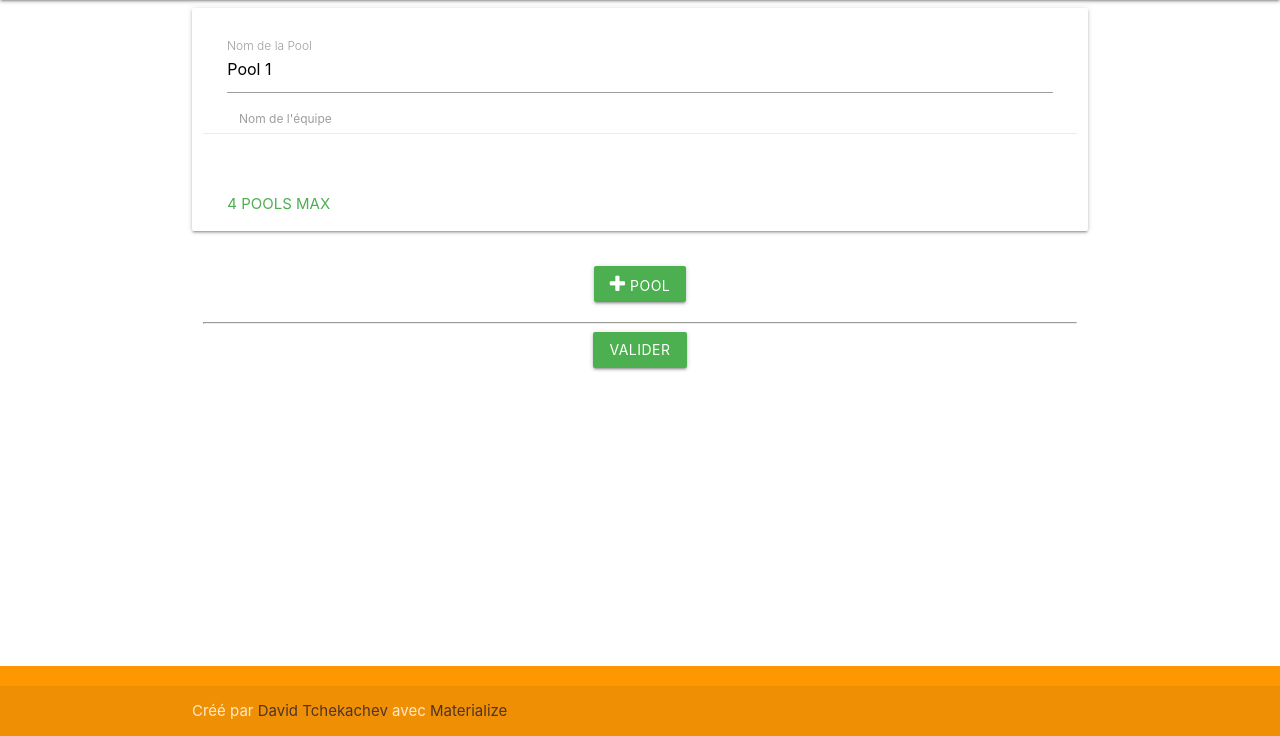
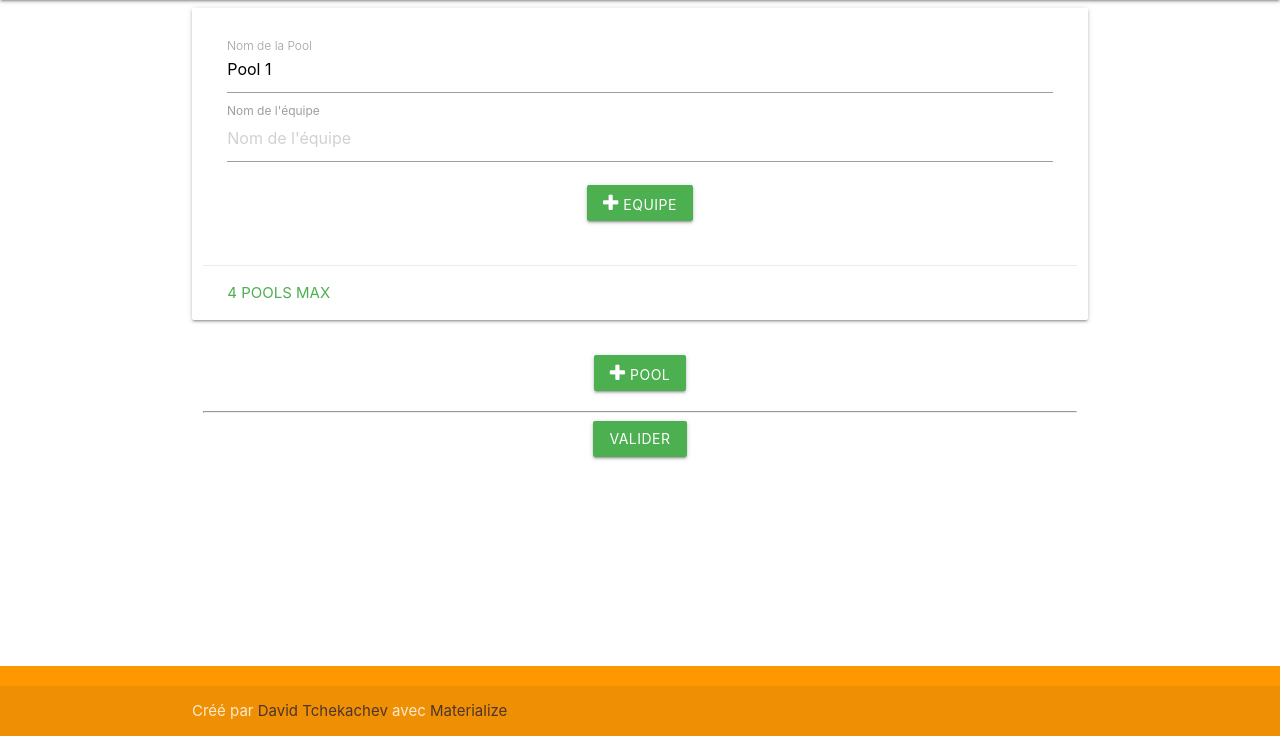
Before and after one commit to Tchekda/Boulbicup, a PHP site: template templates/admin/manage/team/team_new.html.twig in a window 1280 px wide. Shown: the part 64-800 px from the top of the page. Run offline with PHP 8.4, Linux system fonts and the light colour scheme; the template is opened without the code that fills it, so the values that code supplies are empty; some libraries are stand-ins or nearby versions.

Commit message:
Finished team add front - added vardumper - working on team add backend

```diff
--- a/composer.json
+++ b/composer.json
@@ -9,5 +9,8 @@
     "psr-0": {
       "": "src/"
     }
+  },
+  "require-dev": {
+    "symfony/var-dumper": "^4.3"
   }
 }
--- a/public/index.php
+++ b/public/index.php
@@ -35,6 +35,7 @@ try {
         array('POST', '/admin/tournament/new', array(AdminController::class, 'tournamentNewForm'), 'admin_tournament_new_form'),
         array('GET', '/admin/tournament/edit/[i:id]', array(AdminController::class, 'tournamentEdit'), 'admin_tournament_edit'),
         array('GET', '/admin/teams/new/[i:id]', array(AdminController::class, 'teamNew'), 'admin_team_new'),
+        array('POST', '/admin/teams/new/[i:id]', array(AdminController::class, 'teamNewForm'), 'admin_team_new_form'),
         array('GET', '/admin/users', array(AdminController::class, 'userList'), 'admin_user_list'),
     ));
 } catch (Exception $e) {
--- a/src/Entity/Pool.php
+++ b/src/Entity/Pool.php
@@ -6,9 +6,11 @@ use Doctrine\ORM\Mapping as ORM;
 use Doctrine\ORM\Mapping\Column;
 use Doctrine\ORM\Mapping\Entity;
 use Doctrine\ORM\Mapping\Id;
+use Doctrine\ORM\Mapping\Table;
 
 /**
- * @Entity @Table(name="pool")
+ * @Entity(repositoryClass="Repository\PoolRepository")
+ * @Table(name="pool")
  **/
 class Pool {
 
@@ -33,6 +35,7 @@ class Pool {
     /**
      * @var Tournament
      * @ORM\ManyToOne(targetEntity="Tournament", inversedBy="pools")
+     * @ORM\JoinColumn(name="tournament", referencedColumnName="id")
      */
     protected $tournament;
 
--- a/src/Repository/TournamentRepository.php
+++ b/src/Repository/TournamentRepository.php
@@ -18,7 +18,7 @@ class TournamentRepository extends EntityRepository {
 
     public function findAll(bool $reverse = false) {
         return $this->createQueryBuilder('t')
-            ->orderBy('t.start_datetime', ($reverse ? 'DESC' : 'ASC'))
+            ->orderBy('t.start_datetime', ($reverse ? 'ASC' : 'DESC'))
             ->getQuery()
             ->getResult();
     }
--- a/templates/admin/manage/team/team_new.html.twig
+++ b/templates/admin/manage/team/team_new.html.twig
@@ -3,32 +3,43 @@
 {% block body %}
     <div class="container">
         <div class="row">
-            <form action="{{ path('admin_tournament_new_form') }}" method="POST" class="col s12">
+            <form action="{{ path('admin_team_new_form', {'id': tournament.id}) }}" method="POST" class="col s12">
                 <div class="row" id="pools">
                     <div class="col pool card s12" id="pool_1">
                         <div class="card-content">
-                            <div class="card-title input-field">
-                                <input placeholder="Nom de la Pool" id="pool_1_name" name="pool_1_name" type="text"
-                                       value="Pool 1" class="validate">
-                                <label for="pool_1_name">Nom de la Pool</label>
-
+                            <div class="card-title">
+                                <div class="input-field">
+                                    <input required placeholder="Nom de la Pool" id="pool_1_name" name="pool_1_name" type="text"
+                                           value="Pool 1" class="validate">
+                                    <label for="pool_1_name">Nom de la Pool</label>
+                                </div>
                             </div>
-                            <div class="input-field col s12">
-                                <input placeholder="Nom de l'équipe" id="pool_1_name_1" name="pool_1_name_1" type="text"
-                                       class="validate">
-                                <label for="pool_1_name_1">Nom de l'équipe</label>
+                            <div class="teams">
+                                <div class="input-field">
+                                    <input required placeholder="Nom de l'équipe" id="pool_1_name_1" name="pool_1_name_1"
+                                           type="text"
+                                           class="validate">
+                                    <label for="pool_1_name_1">Nom de l'équipe</label>
+                                </div>
+                            </div>
+                            <div class="row">
+                                <div class="col s2 center push-s5">
+                                    <a class="btn waves-effect waves-light green teamAddBtn">
+                                        <i class="fa fa-plus"></i> Equipe
+                                    </a>
+                                </div>
                             </div>
                         </div>
                         <div class="card-action">
-                            <a href="#" class="disabled green-text">4 Pools Max</a>
+                            <a href="#" class="green-text">4 Pools Max</a>
                         </div>
                     </div>
                 </div>
                 <div class="row">
                     <div class="col s2 center push-s5">
-                        <button class="btn waves-effect waves-light green" id="addPool">
+                        <a class="btn waves-effect waves-light green" id="addPoolBtn">
                             <i class="fa fa-plus"></i> Pool
-                        </button>
+                        </a>
                     </div>
                 </div>
                 <hr>
@@ -42,45 +53,124 @@
             </form>
         </div>
     </div>
+    <div class="col card sCOLWDTH" id="pool_POOLID" style="display: none">
+        <div class="card-content">
+            <div class="card-title">
+                <div class="input-field">
+                    <input required placeholder="Nom de la Pool" id="pool_POOLID_name" name="pool_POOLID_name" type="text"
+                           value="Pool POOLID" class="validate">
+                    <label for="pool_POOLID_name">Nom de la Pool</label>
+                </div>
+            </div>
+            <div class="teams">
+                <div class="input-field">
+                    <input required placeholder="Nom de l'équipe" id="pool_POOLID_name_1" name="pool_POOLID_name_1" type="text"
+                           class="validate">
+                    <label for="pool_POOLID_name_1">Nom de l'équipe</label>
+                </div>
+            </div>
+            <div class="row">
+                <div class="col s2 center push-s5">
+                    <a class="btn waves-effect waves-light green teamAddBtn">
+                        <i class="fa fa-plus"></i> Equipe
+                    </a>
+                </div>
+            </div>
+        </div>
+        <div class="card-action">
+            <a href="#" class="red-text poolDeleteBtn">Supprimer</a>
+        </div>
+    </div>
+    <div id="pool_POOLID_team_TEAMID" style="display: none">
+        <div class="input-field inline">
+            <a href="#" class="teamDeleteBtn"><i class="fas fa-trash-alt"></i></a>
+            <input required placeholder="Nom de l'équipe" id="pool_POOLID_name_TEAMID" name="pool_POOLID_name_TEAMID" type="text"
+                   class="validate">
+            <label for="pool_POOLID_name_TEAMID">Nom de l'équipe</label>
+        </div>
+        <a href="#" class="teamDeleteBtn red-text"><i class="fa fa-trash"></i></a>
+    </div>
+
+
 {% endblock %}
 {% block javascripts %}
     <script>
         $(function () {
-            $("#addPool").click(function (e) {
+
+            $('body').on('click', '#addPoolBtn', function(e) {
                 e.preventDefault();
+                console.log("Hello");
                 let nbPools = $('#pools div.pool').size(),
                     poolDiv = $('#pools');
-                if (nbPools >= 4){
+                if (nbPools >= 4) {
                     M.toast({html: '4 Pools Maximum', classes: 'red'})
-                }else {
-                    let poolHTML = "<div class=\"col pool card s" + (12 / (nbPools + 1)) + "\" id=\"pool_" + (nbPools + 1) + "\">\n" +
-                        "                        <div class=\"card-content\">\n" +
-                        "                            <div class=\"card-title input-field\">\n" +
-                        "                                <input placeholder=\"Nom de la Pool\" id=\"pool_" + (nbPools + 1) + "_name\" name=\"pool_" + (nbPools + 1) + "_name\" type=\"text\"\n" +
-                        "                                       value=\"Pool " + (nbPools + 1) + "\" class=\"validate\">\n" +
-                        "                                <label for=\"pool_" + (nbPools + 1) + "_name\">Nom de l'équipe</label>\n" +
-                        "                            </div>\n" +
-                        "                            <div class=\"input-field col s12\">\n" +
-                        "                                 <input placeholder=\"Nom de l'équipe\" id=\"pool_" + (nbPools + 1) + "_name_1\"" +
-                        "                                     name=\"pool_" + (nbPools + 1) + "_name_1\" type=\"text\"\n" +
-                        "                                       class=\"validate\">\n" +
-                        "                                 <label for=\"pool_" + (nbPools + 1) + "_name_1\">Nom de l'équipe</label>\n" +
-                        "                            </div>\n" +
-                        "                        </div>\n" +
-                        "                        <div class=\"card-action\">\n" +
-                        "                           <a href=\"#\" class=\"red-text\" id=\"pool_" + (nbPools + 1) + "_delete\">Suppimer</a>\n" +
-                        "                        </div>\n" +
-                        "                    </div>";
+                } else {
+                    let poolHTML = $("#pool_POOLID").get(0).outerHTML;
+
+                    poolHTML = poolHTML.replace(/POOLID/gi, (nbPools + 1));
+                    poolHTML = poolHTML.replace(/COLWDTH/gi, (12 / (nbPools + 1)));
 
                     $('.pool').each(function (i) {
-                        $(this).removeClass('s' + (12 / nbPools));
+                        $(this).removeClass(function (index, className) {
+                            return (className.match(/s\d+/g) || []).join(' ');
+                        });
                         $(this).addClass('s' + (12 / (nbPools + 1)));
                     });
 
                     poolDiv.append(poolHTML);
+
+                    $('#pool_' + (nbPools + 1))
+                        .show()
+                        .addClass('pool')
+                    ;
+
                     M.updateTextFields();
                 }
             });
+
+            $('body').on('click', '.poolDeleteBtn', function(e) {
+                e.preventDefault();
+
+                $(this).parent().parent().remove();
+
+                let nbPools = $('#pools div.pool').size();
+
+                $('.pool').each(function (i) {
+                    $(this).removeClass(function (index, className) {
+                        return (className.match(/s\d+/g) || []).join(' ');
+                    });
+                    $(this).addClass('s' + (12 / (nbPools)));
+                });
+
+
+            });
+
+            $('body').on('click', '.teamAddBtn', function(e) {
+                e.preventDefault();
+
+
+                let poolElement = $(this).parent().parent().parent().parent().attr('id'),
+                    poolID = parseInt(poolElement.match(/\d/g)[0]),
+                    teamsDiv = $('#' + poolElement + ' div.teams div.input-field'),
+                    nbTeams = teamsDiv.size(),
+                    teamHTML = $("#pool_POOLID_team_TEAMID").get(0).outerHTML;
+
+                teamHTML = teamHTML.replace(/POOLID/gi, poolID);
+                teamHTML = teamHTML.replace(/TEAMID/gi, (nbTeams + 1));
+
+                $('#' + poolElement + ' div.teams').append(teamHTML);
+
+                $("#pool_" + poolID + "_team_" + (nbTeams + 1)).show();
+
+                M.updateTextFields();
+
+            });
+
+            $('body').on('click', '.teamDeleteBtn', function (e) {
+                e.preventDefault();
+
+                $(this).parent().remove();
+            })
         });
     </script>
 {% endblock %}
```
Also changed, not shown: src/Controller/AdminController.php (+43 -1 lines), src/Repository/PoolRepository.php (added, +18 -0 lines), 1 other file.
